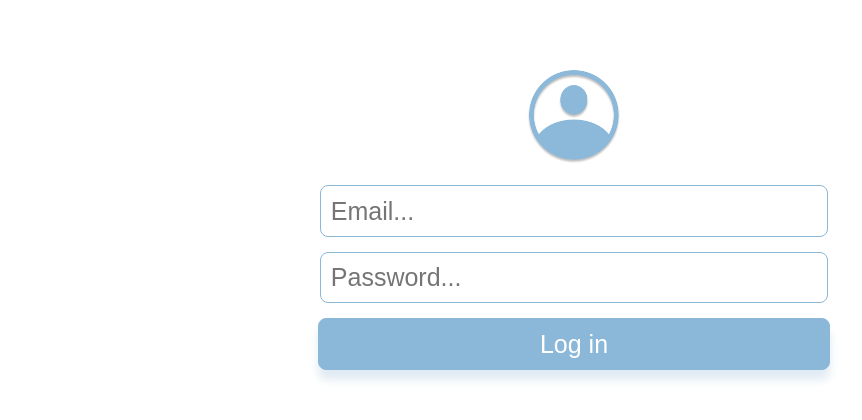
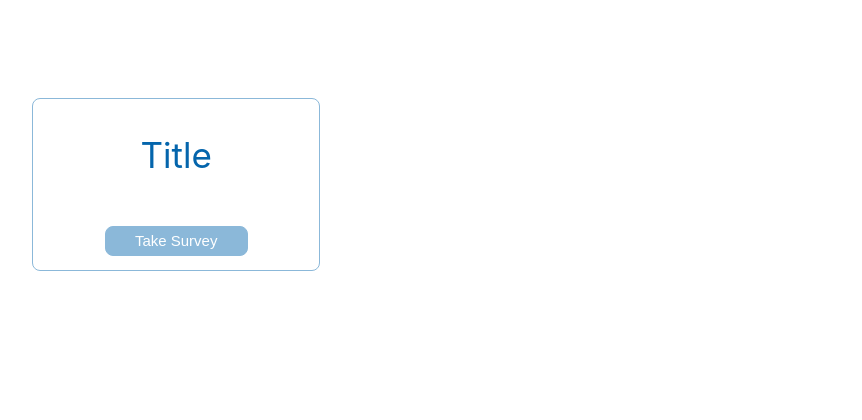
Before and after one commit to Lama-Mahmoud/survey-builder, a React (Create React App) app in the folder survey/: page / in a window 1280 px wide. Shown: the top 420 px of the page, without its empty margins (66-928 px from the left). Built offline with nearby package versions, Linux system fonts and the light colour scheme.

Commit message:
Finishing home page for users front-end

```diff
--- /dev/null
+++ b/survey/src/Surveys.js
@@ -0,0 +1,15 @@
+import './surveys.css';
+const Surveys = () => {
+    return (
+        <div className='cards'>
+            <div className='card' align="center">
+                <p>Title</p>
+                <button className='Button'>Take Survey</button>
+            </div>
+
+
+        </div>
+     );
+}
+
+export default Surveys;
--- a/survey/src/index.js
+++ b/survey/src/index.js
@@ -1,12 +1,12 @@
 import React from 'react';
 import ReactDOM from 'react-dom/client';
 import './index.css';
-import Login from './Login';
+import Surveys from './Surveys';
 
 const root = ReactDOM.createRoot(document.getElementById('root'));
 root.render(
   <React.StrictMode>
-    <Login/>
+    <Surveys/>
   </React.StrictMode>
 );
 
--- /dev/null
+++ b/survey/src/surveys.css
@@ -0,0 +1,35 @@
+.card{
+    border-radius: 8px;
+    border:0.5px solid #8BB8D9;
+    color:#0465AC;
+    font-size: 35px;
+    width: 24%;
+    margin:4.5%;
+    align-content: center;
+}
+
+.card:hover{
+    background-color: #eeeeee;
+}
+
+.Button{
+    background-color: #8BB8D9;
+    border-radius: 8px;
+    border:none;
+    width:50%;
+    font-size: 15px;
+    color: white;
+    margin: 5%;
+    padding:2%;
+    border:0.5px solid #8BB8D9;
+}
+
+.Button:hover{
+    background-color: #b1d9f5;
+}
+
+.cards{
+    margin: 3.5%;
+    display: flex;
+    flex-wrap: wrap;
+}
```
Also changed, not shown: survey/src/Response.css (added), survey/src/Response.js (added).
